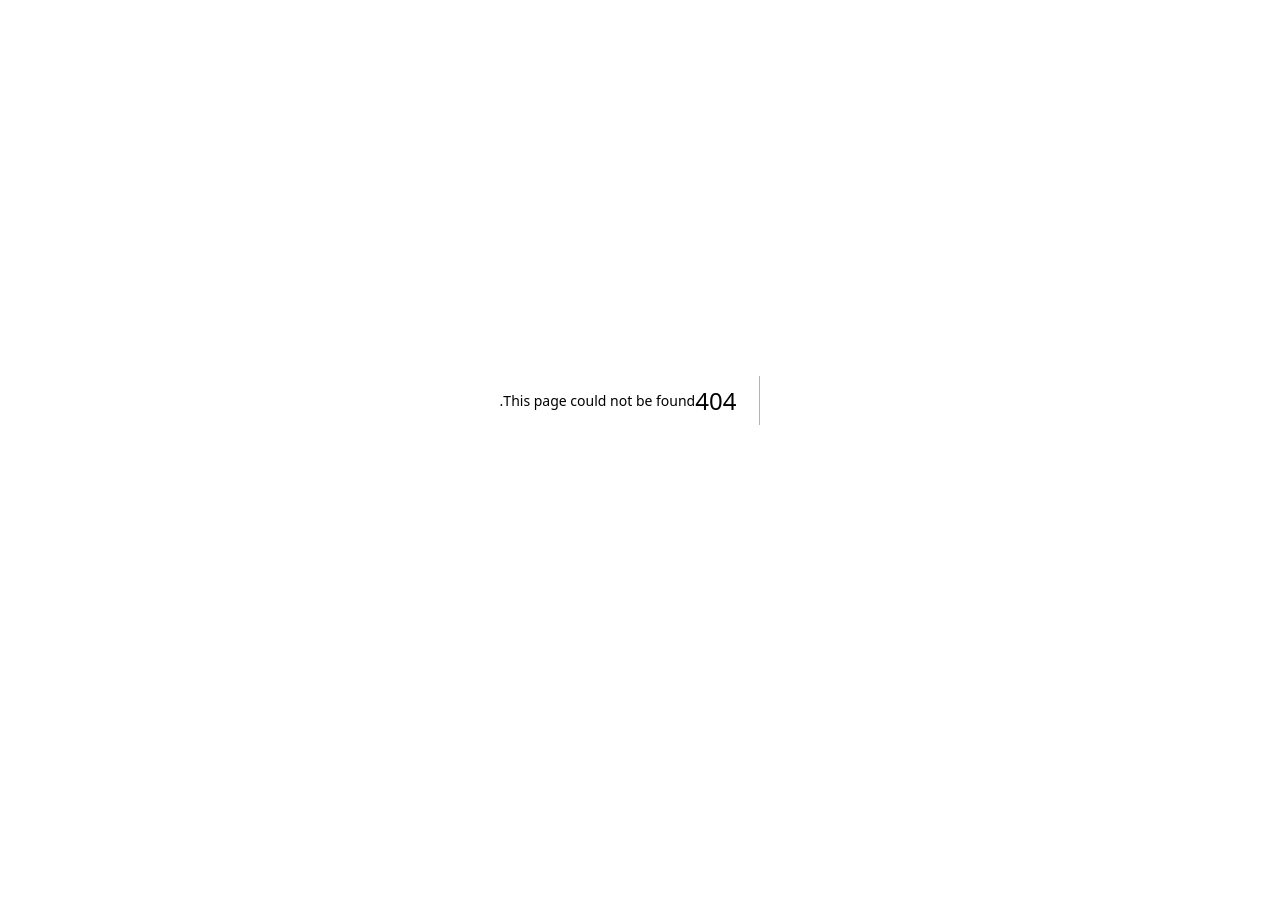
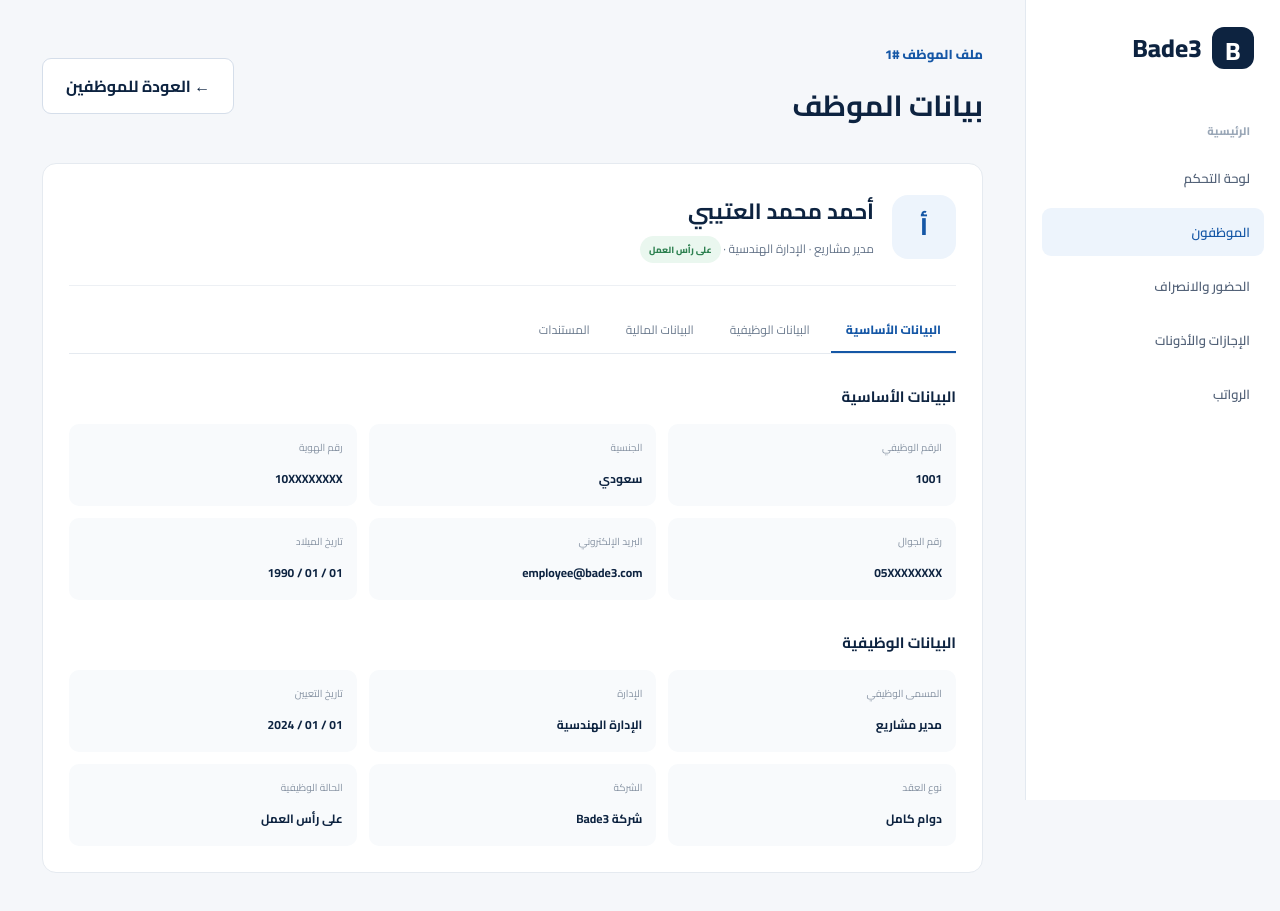
Before and after one commit to tempo033/bade3, a Next.js app: page /dashboard/employees/1 in a window 1280 px wide. Before the commit this address had no page. Before the commit the page ends 800 px from the top, so only its background shows below. Built offline with nearby package versions, Linux system fonts and the light colour scheme.

Commit message:
Add Bade3 employee profile page

```diff
--- /dev/null
+++ b/app/dashboard/employees/[id]/page.tsx
@@ -0,0 +1,44 @@
+import Link from 'next/link'
+
+export default async function EmployeeProfile({params}:{params:Promise<{id:string}>}) {
+  const {id}=await params
+  return (
+    <main className="dashboard-page">
+      <aside className="side">
+        <Link href="/" className="brand"><span className="brand-mark">B</span><span>Bade3</span></Link>
+        <div className="side-label">الرئيسية</div>
+        <Link className="side-link" href="/dashboard">لوحة التحكم</Link>
+        <Link className="side-link active" href="/dashboard/employees">الموظفون</Link>
+        <Link className="side-link" href="/dashboard/attendance">الحضور والانصراف</Link>
+        <Link className="side-link" href="/dashboard/leaves">الإجازات والأذونات</Link>
+        <Link className="side-link" href="/dashboard/payroll">الرواتب</Link>
+      </aside>
+      <section className="dash-content">
+        <div className="page-title-row">
+          <div><span className="eyebrow">ملف الموظف #{id}</span><h1>بيانات الموظف</h1></div>
+          <Link className="secondary" href="/dashboard/employees">← العودة للموظفين</Link>
+        </div>
+        <div className="employee-profile">
+          <div className="profile-head"><div className="avatar">أ</div><div><h2>أحمد محمد العتيبي</h2><p>مدير مشاريع · الإدارة الهندسية · <span className="status">على رأس العمل</span></p></div></div>
+          <div className="tabs"><a className="active" href="#">البيانات الأساسية</a><a href="#">البيانات الوظيفية</a><a href="#">البيانات المالية</a><a href="#">المستندات</a></div>
+          <div className="profile-section"><h3>البيانات الأساسية</h3><div className="profile-grid">
+            <div className="profile-item"><span>الرقم الوظيفي</span><b>1001</b></div>
+            <div className="profile-item"><span>الجنسية</span><b>سعودي</b></div>
+            <div className="profile-item"><span>رقم الهوية</span><b>10XXXXXXXX</b></div>
+            <div className="profile-item"><span>رقم الجوال</span><b>05XXXXXXXX</b></div>
+            <div className="profile-item"><span>البريد الإلكتروني</span><b>employee@bade3.com</b></div>
+            <div className="profile-item"><span>تاريخ الميلاد</span><b>01 / 01 / 1990</b></div>
+          </div></div>
+          <div className="profile-section"><h3>البيانات الوظيفية</h3><div className="profile-grid">
+            <div className="profile-item"><span>المسمى الوظيفي</span><b>مدير مشاريع</b></div>
+            <div className="profile-item"><span>الإدارة</span><b>الإدارة الهندسية</b></div>
+            <div className="profile-item"><span>تاريخ التعيين</span><b>01 / 01 / 2024</b></div>
+            <div className="profile-item"><span>نوع العقد</span><b>دوام كامل</b></div>
+            <div className="profile-item"><span>الشركة</span><b>شركة Bade3</b></div>
+            <div className="profile-item"><span>الحالة الوظيفية</span><b>على رأس العمل</b></div>
+          </div></div>
+        </div>
+      </section>
+    </main>
+  )
+}
```
